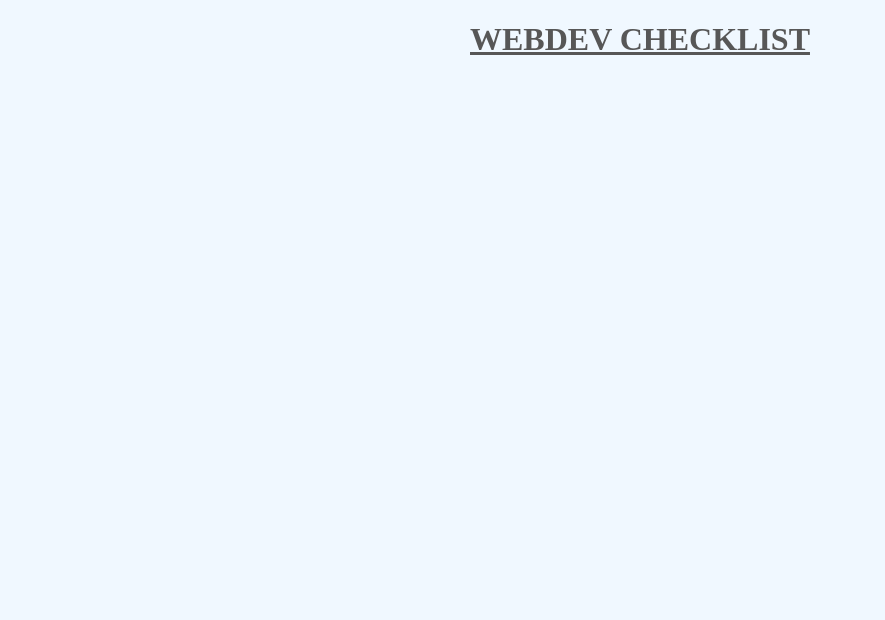
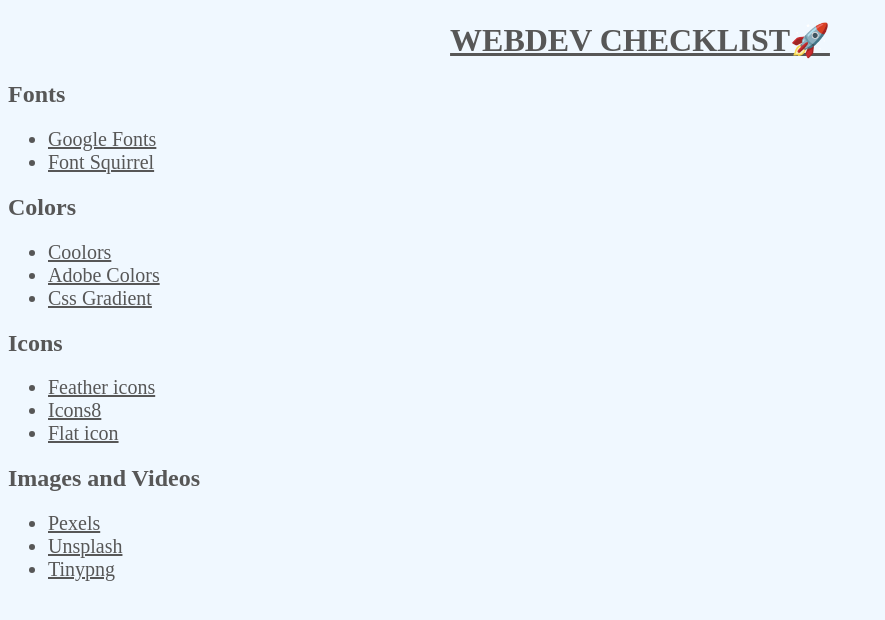
Before and after one commit to iamgopaldev/softwaredeveloper, a plain HTML site: page webdevchecklist.html in a window 1280 px wide. Shown: the whole page, without its empty margins (0-885 px from the left). Drawn offline with Linux system fonts and the light colour scheme.

Commit message:
Added some changes to some files

```diff
--- a/css/style.css
+++ b/css/style.css
@@ -4,6 +4,11 @@
   background-color: aliceblue;
   color: rgb(87, 87, 87);
   font-family: Monolisa;
+}
+.btn-path {
+  font-weight: bold;
+  text-transform: uppercase;
+  margin: 20px;
 }
 
 /* * Software Development and Data Science */
--- a/webdevchecklist.html
+++ b/webdevchecklist.html
@@ -11,9 +11,43 @@
 
 <body>
   <header>
-    <h1 class="header-checklist">WEBDEV CHECKLIST</h1>
+    <h1 class="header-checklist">WEBDEV CHECKLIST🚀</h1>
   </header>
-
+  <main>
+    <section>
+      <div>
+        <h2>Fonts</h2>
+        <ul>
+          <li><a href="" target="_blank">Google Fonts</a></li>
+          <li><a href="" target="_blank">Font Squirrel</a></li>
+        </ul>
+      </div>
+      <div>
+        <h2>Colors</h2>
+        <ul>
+          <li><a href="" target="_blank">Coolors</a></li>
+          <li><a href="" target="_blank">Adobe Colors</a></li>
+          <li><a href="" target="_blank">Css Gradient</a></li>
+        </ul>
+      </div>
+      <div>
+        <h2>Icons</h2>
+        <ul>
+          <li><a href="" target="_blank">Feather icons</a></li>
+          <li><a href="" target="_blank">Icons8</a></li>
+          <li><a href="" target="_blank">Flat icon</a></li>
+        </ul>
+      </div>
+      <div>
+        <h2>Images and Videos</h2>
+        <ul>
+          <li><a href="" target="_blank">Pexels</a></li>
+          <li><a href="" target="_blank">Unsplash</a></li>
+          <li><a href="" target="_blank">Tinypng</a></li>
+        </ul>
+      </div>
+    </section>
+  </main>
 </body>
 
 </html>
```
Also changed, not shown: datascience.html (+9 -0 lines), index.html (+3 -3 lines), software.html (+4 -3 lines), 2 other files.
